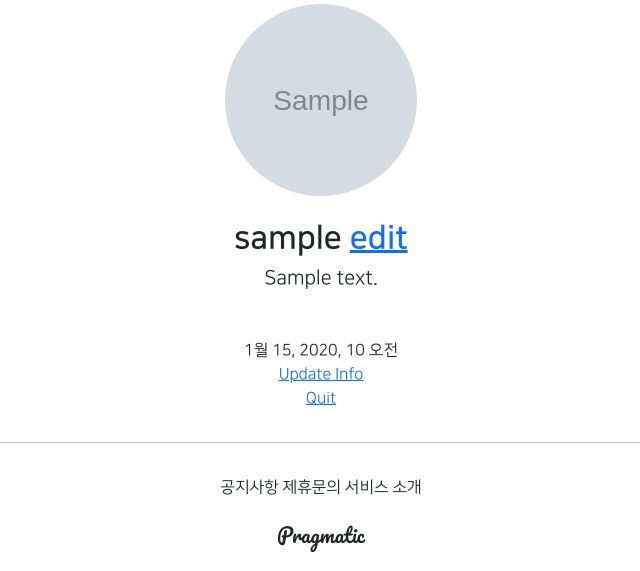
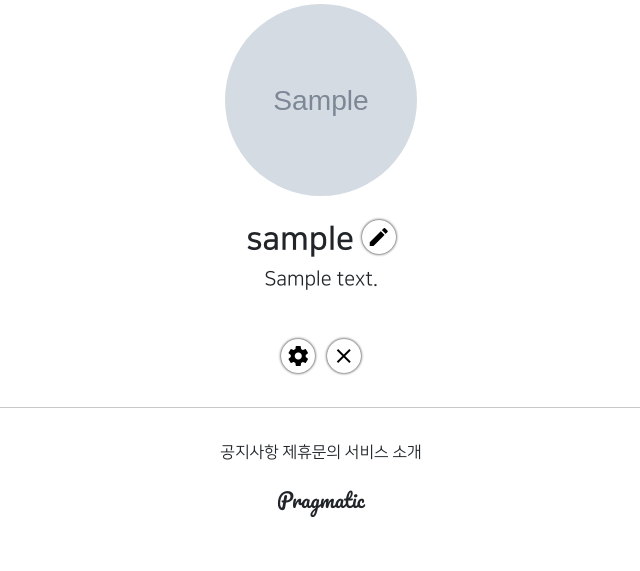
Before and after one commit to oocheol/GIS_2_1, a Django app: page /accounts/detail/1 in a window 1280 px wide. Shown: the part 269-840 px from the top of the page, without its empty margins (319-959 px from the left). After the commit the page ends 786 px from the top, so only its background shows below. Run offline with Django 3.2, Linux system fonts and the light colour scheme; a user stored in the database is signed in; tables that the repository leaves empty hold one stand-in row (values such as "Sample post"); grey boxes marked "Sample" are stand-in pictures; parts of the project's set-up code (start-up, migrations or seed data) failed here and were passed over; some libraries are stand-ins or nearby versions.

Commit message:
07/29 1~2st

```diff
--- a/accountapp/templates/accountapp/detail.html
+++ b/accountapp/templates/accountapp/detail.html
@@ -12,7 +12,8 @@
                 <h2 class="NNS_B">
                     {{ target_user.profile.nickname }}
                         {% if target_user == user %}
-                        <a href="{% url 'profileapp:update' pk=target_user.profile.pk %}">
+                        <a href="{% url 'profileapp:update' pk=target_user.profile.pk %}"
+                            class="material-icons round_button">
                             edit
                         </a>
                         {% endif %}
@@ -26,19 +27,16 @@
             </h4>
             {% endif %}
         </div>
-        <div>
-            {{ target_user.date_joined }}
-        </div>
 
         {% if user == target_user %}
         <div>
-            <a href="{% url 'accountapp:update' pk=target_user.pk %}">
-                Update Info
+            <a href="{% url 'accountapp:update' pk=target_user.pk %}"
+                class="material-icons round_button mx-1">
+                settings
             </a>
-        </div>
-        <div>
-            <a href="{% url 'accountapp:delete' pk=target_user.pk %}">
-                Quit
+            <a href="{% url 'accountapp:delete' pk=target_user.pk %}"
+                class="material-icons round_button mx-1">
+                close
             </a>
         </div>
         {% endif %}
--- a/static/base.css
+++ b/static/base.css
@@ -32,3 +32,16 @@
 .NNS_B {
     font-family: "NanumSquareB", cursive;
 }
+
+.round_button {
+    color: black;
+    text-decoration: none;
+    box-shadow: 0 0 3px black;
+    border-radius: 20rem;
+    padding: .3rem;
+}
+
+
+.round_button:hover {
+    color: dimgray;
+}
--- a/templates/head.html
+++ b/templates/head.html
@@ -15,6 +15,10 @@
 
     {#  DEFAULT CSS LINK  #}
     <link rel="stylesheet" type="text/css" href="{% static 'base.css' %}">
+
+    {#  METERIAL ICONS LINK #}
+    <link href="https://fonts.googleapis.com/css2?family=Material+Icons"
+      rel="stylesheet">
 
     <style>
         @font-face {
```
